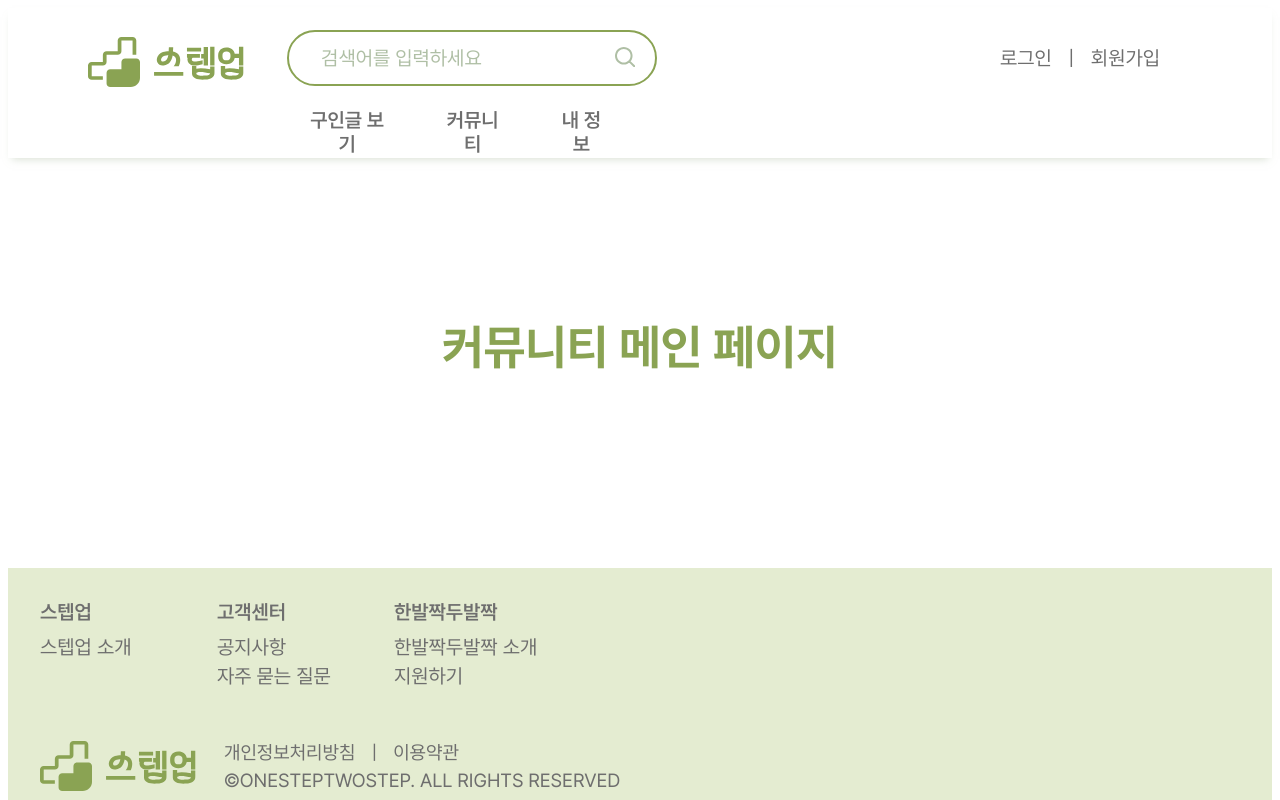
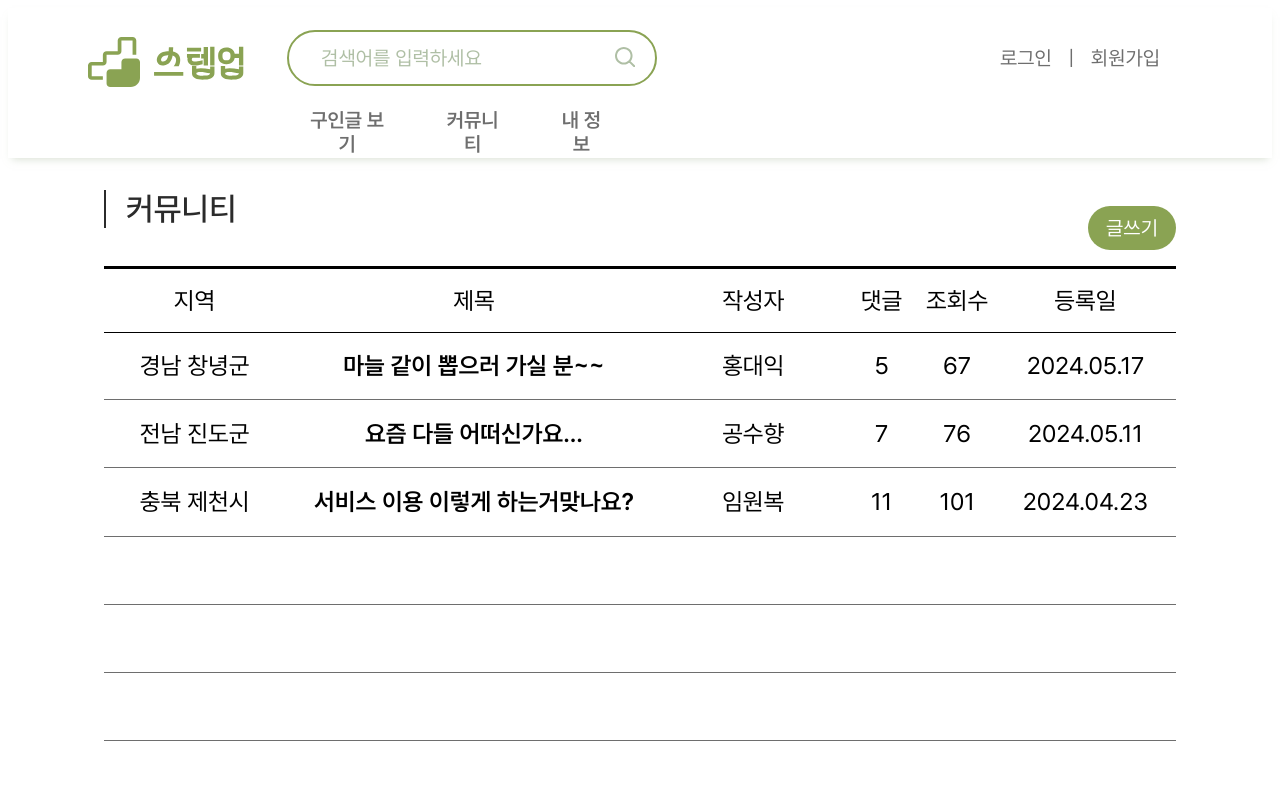
Before and after one commit to ICT-project-stepup/stepup-web, a React (Create React App) app: page /communitymain in a window 1280 px wide. Shown: the top 800 px of the page. Built offline with nearby package versions, Linux system fonts and the light colour scheme.

Commit message:
Feat: 커뮤니티 메인페이지 구현

```diff
--- a/src/pages/community/ComuMain.js
+++ b/src/pages/community/ComuMain.js
@@ -1,22 +1,149 @@
+import { useState } from 'react';
+import { useNavigate } from "react-router-dom";
 import { styled } from "styled-components";
+import PageTitle from "../../components/PageTitle";
+import RoundGreenBtn from "../../components/buttons/RoundGreenBtn";
+import ComuPostList from "./ComuPostList";
+import CustomPagination from '../../components/CustomPagination';
+
+
+const comuPosts = [
+    {
+        area: "경남 창녕군",
+        comuTitle: "마늘 같이 뽑으러 가실 분~~",
+        comuWriter: "홍대익",
+        NumOfComment: "5",
+        NumOfView: "67",
+        comuDate: "2024.05.17",
+    },
+    {
+        area: "전남 진도군",
+        comuTitle: "요즘 다들 어떠신가요...",
+        comuWriter: "공수향",
+        NumOfComment: "7",
+        NumOfView: "76",
+        comuDate: "2024.05.11",
+    },
+    {
+        area: "충북 제천시",
+        comuTitle: "서비스 이용 이렇게 하는거맞나요?",
+        comuWriter: "임원복",
+        NumOfComment: "11",
+        NumOfView: "101",
+        comuDate: "2024.04.23",
+    },
+    {},{},{},{},{},{},{},{},{},{},{},{},{},{},{},
+]
 
 /* 채민 */
 export default function ComuMain() {
+    const [activePage, setActivePage] = useState(1);
+    const navigate = useNavigate();
+
+    /* 페이지네이션에 필요한 변수들 */
+    const totalItemsCount = comuPosts.length;
+    const indexOfLastPost = activePage * 7;
+    const indexOfFirstPost = indexOfLastPost - 7;
+    const currentPosts = comuPosts.slice(indexOfFirstPost, indexOfLastPost);
+
+    const handlePageChange = (pageNumber) => {
+        setActivePage(pageNumber);
+    };
+
+    const handleWritingClick = () => {
+        navigate("/publishJobAd");
+      };
+
     return(
-        <Test>
-            <span>커뮤니티 메인 페이지</span>
-        </Test>
+        <ComuMainContainer>
+            <PageTitle text="커뮤니티" />
+            <WritingBtnWrapper>
+                <RoundGreenBtn
+                    text="글쓰기"
+                    onClick={handleWritingClick}
+                    style={{width: "5.5rem", height: "2.75rem", fontFamily: "Pretendard-regular"}}
+                />
+            </WritingBtnWrapper>
+            <ComuListWrapper>
+                <ListTitle>
+                    <span className="area">지역</span>
+                    <span className="title">제목</span>
+                    <span className="writer">작성자</span>
+                    <span className="comment">댓글</span>
+                    <span className="view">조회수</span>
+                    <span className="date">등록일</span>
+                </ListTitle>
+                {currentPosts.map((postInfo, index) => ( <ComuPostList key={index} postInfo={postInfo} /> ))}
+                <CustomPagination
+                    activePage={activePage}
+                    totalItemsCount={totalItemsCount}
+                    handlePageChange={handlePageChange}
+                />
+            </ComuListWrapper>
+        </ComuMainContainer>
     )
 }
 
-const Test = styled.div`
+const ComuMainContainer = styled.div`
+    width: auto;
+    height: 52rem;
+    display: block;
+    align-items: flex-start;
+    padding: 2rem 6rem 0 6rem;
+`;
+
+const WritingBtnWrapper = styled.div`
+    width: 100%;
+    height: 2.75rem;
+    font-family: "Pretendard-Regular";
+    display: flex;
+    justify-content: flex-end;
+    align-items: center;
+    margin: 1rem 0;
+`;
+
+const ComuListWrapper = styled.div`
+    width: 100%;
+    height: 3.938rem;
+    display: block;
+    border-top: solid 0.2rem black;
+    border-bottom: solid 0.1rem black;
+`;
+
+const ListTitle = styled.div`
     width: 100%;
     height: 100%;
     display: flex;
-    justify-content: center;
-    margin-top: 10rem;
+    align-items: center;
+    justify-content: space-between;
+    font-family: "Pretendard-Regular";
+    font-size: 1.5rem;
 
-    font-family: "Pretendard-Bold";
-    font-size: 3rem;
-    color: #8AA353;
+    .area,
+    .date,
+    .writer {
+        width: 12rem;
+        display: flex;
+        align-items: center;
+        justify-content: center;
+    }
+    .title {
+        width: 25rem;
+        display: flex;
+        align-items: center;
+        justify-content: center;
+    }
+    .view,
+    .comment {
+        width: 5rem;
+        display: flex;
+        align-items: center;
+        justify-content: center;
+    }
+    .time {
+        width: 15rem;
+        display: flex;
+        align-items: center;
+        justify-content: center;
+    }
 `;
--- /dev/null
+++ b/src/pages/community/ComuPostList.js
@@ -0,0 +1,58 @@
+import { styled } from "styled-components";
+import { Link } from 'react-router-dom';
+
+
+export default function ComuPostList({ postInfo }) {
+    return(
+        <PostListWrapper to="/comupostdetail">
+            <span className="area">{postInfo.area}</span>
+            <span className="title">{postInfo.comuTitle}</span>
+            <span className="writer">{postInfo.comuWriter}</span>
+            <span className="comment">{postInfo.NumOfComment}</span>
+            <span className="view">{postInfo.NumOfView}</span>
+            <span className="date">{postInfo.comuDate}</span>
+        </PostListWrapper>
+    );
+}
+
+const PostListWrapper = styled(Link)`
+    width: 100%;
+    height: 4.2rem;
+    border-bottom: solid 0.1rem #6E6E6E;
+    display: flex;
+    align-items: center;
+    justify-content: space-between;
+    text-decoration: none;
+    font-family: "Pretendard-Regular";
+    font-size: 1.5rem;
+    color: black;
+
+    .area,
+    .date,
+    .writer {
+        width: 12rem;
+        display: flex;
+        align-items: center;
+        justify-content: center;
+    }
+    .title {
+        width: 25rem;
+        display: flex;
+        align-items: center;
+        justify-content: center;
+        font-family: "Pretendard-SemiBold";
+    }
+    .view,
+    .comment {
+        width: 5rem;
+        display: flex;
+        align-items: center;
+        justify-content: center;
+    }
+    .time {
+        width: 15rem;
+        display: flex;
+        align-items: center;
+        justify-content: center;
+    }
+`;
```
